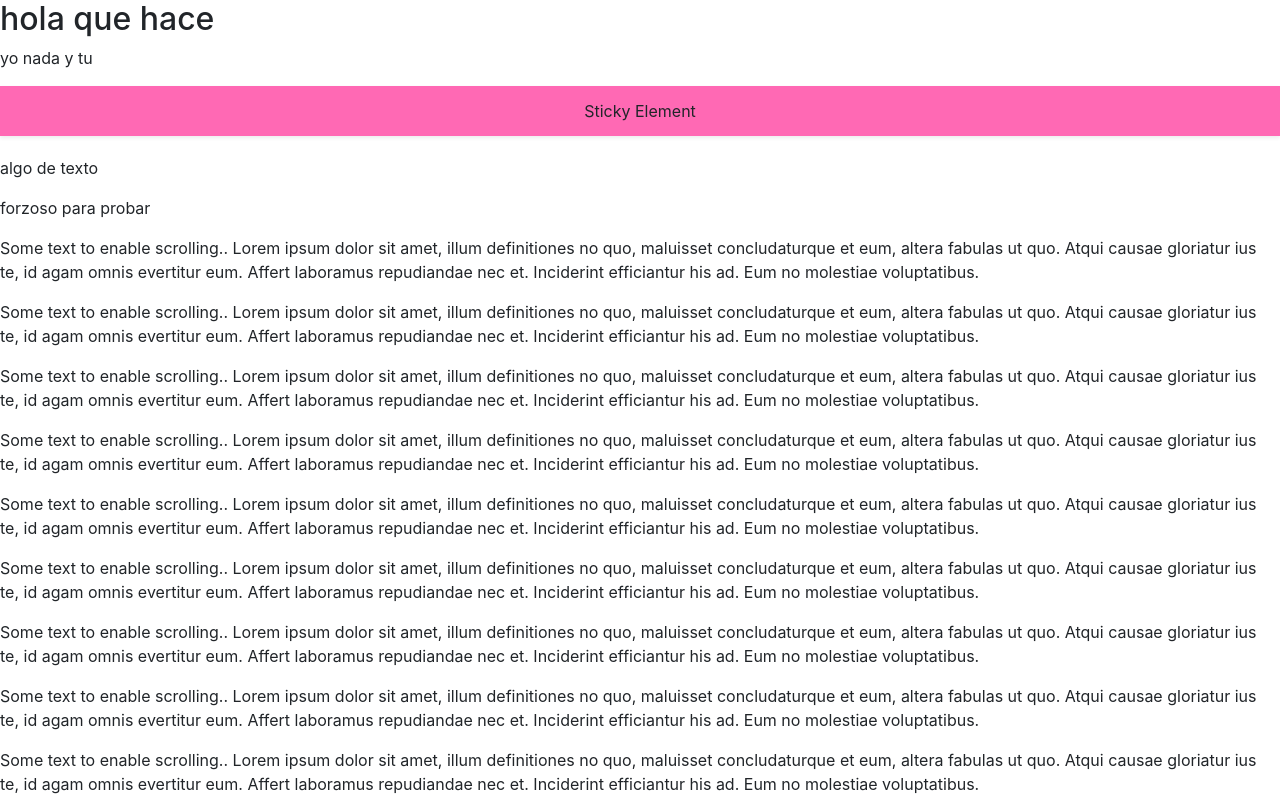
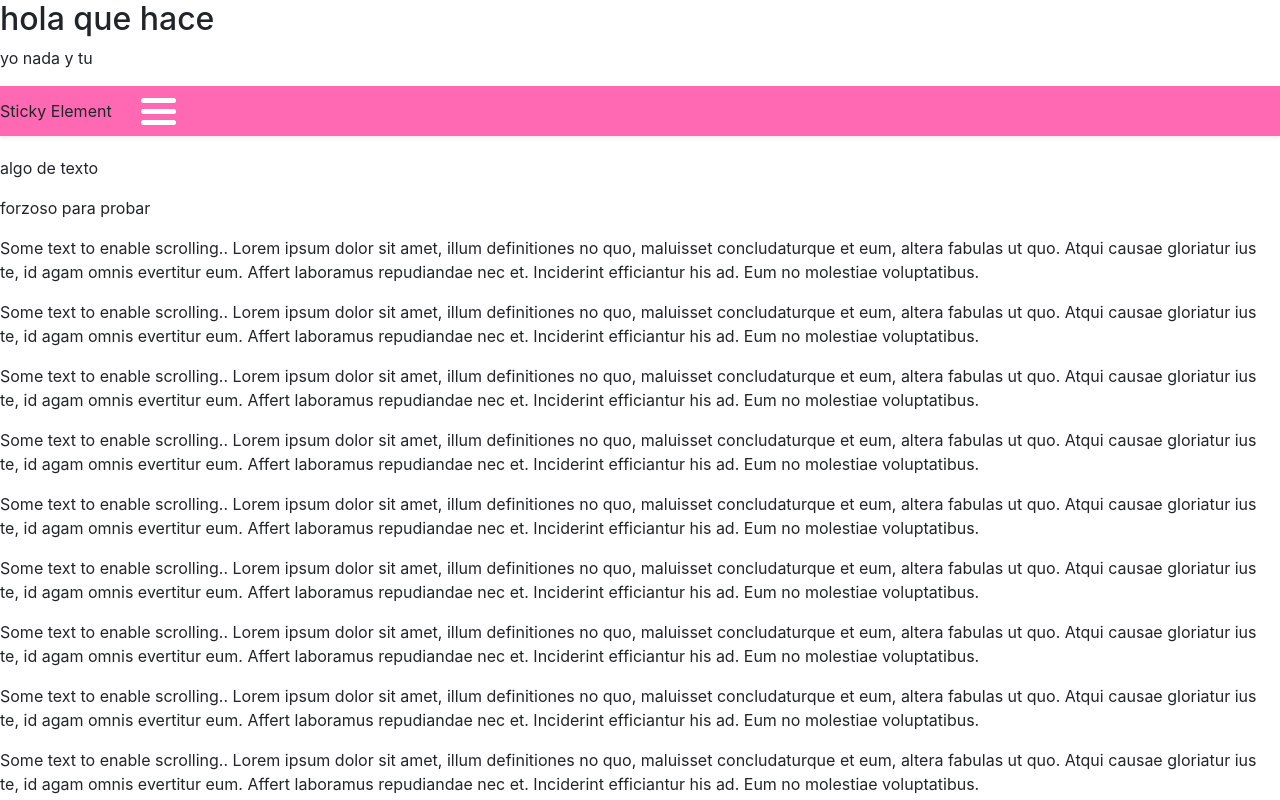
Before and after one commit to geraldani/react-utils, a React (Create React App) app: page / in a window 1280 px wide. Shown: the top 800 px of the page. Built offline with nearby package versions, Linux system fonts and the light colour scheme.

Commit message:
hamburguer button animado con refs y classList.toggle

```diff
--- a/package.json
+++ b/package.json
@@ -4,7 +4,7 @@
   "private": true,
   "dependencies": {
     "bootstrap": "4.3.1",
-    "react": "^16.11.0",
+    "react": "16.11.0",
     "react-dom": "^16.11.0",
     "react-scripts": "3.2.0",
     "styled-components": "4.4.0"
--- /dev/null
+++ b/src/Components/HamburguerMenu/ToggleButton.js
@@ -0,0 +1,47 @@
+import React, {useRef} from 'react'
+import styled from 'styled-components'
+
+const ToggleButton = () => {
+  const container = useRef(null)
+  const handleClick = () => {
+    container.current.classList.toggle('change')
+  }
+
+  return (
+    <Container className="container"  ref={container} onClick={handleClick}>
+      <Bar />
+      <Bar />
+      <Bar />
+    </Container>
+  )
+}
+
+const Container = styled.div`
+  cursor:pointer;
+`
+
+const Bar = styled.div`
+    width: 35px;
+    height: 5px;
+    margin: 6px 0;
+    border-radius: 5px;
+    background-color: white;
+    transition: 0.4s;
+    .change &:first-child{
+      transform: rotate(-45deg)  translate(-9px, 6px);
+    }
+    .change &:nth-child(2){
+      opacity: 0;
+    }
+    .change &:last-child{
+      transform: rotate(45deg) translate(-8px, -8px);
+    }
+`
+
+
+
+
+
+
+
+export default ToggleButton
--- a/src/Pruebas/stickyElement.js
+++ b/src/Pruebas/stickyElement.js
@@ -1,5 +1,6 @@
 import React from 'react'
 import StickyElementWithHooks from '../Components/Sticky/StickyElementHooks'
+import ToggleButton from '../Components/HamburguerMenu/ToggleButton'
 
 const Header = () => (
   <StickyElementWithHooks>
@@ -14,6 +15,7 @@ const Header = () => (
       paddingBottom: '10px',
     }}>
       Sticky Element
+      <ToggleButton />
     </div>
   </StickyElementWithHooks>
 )
```
